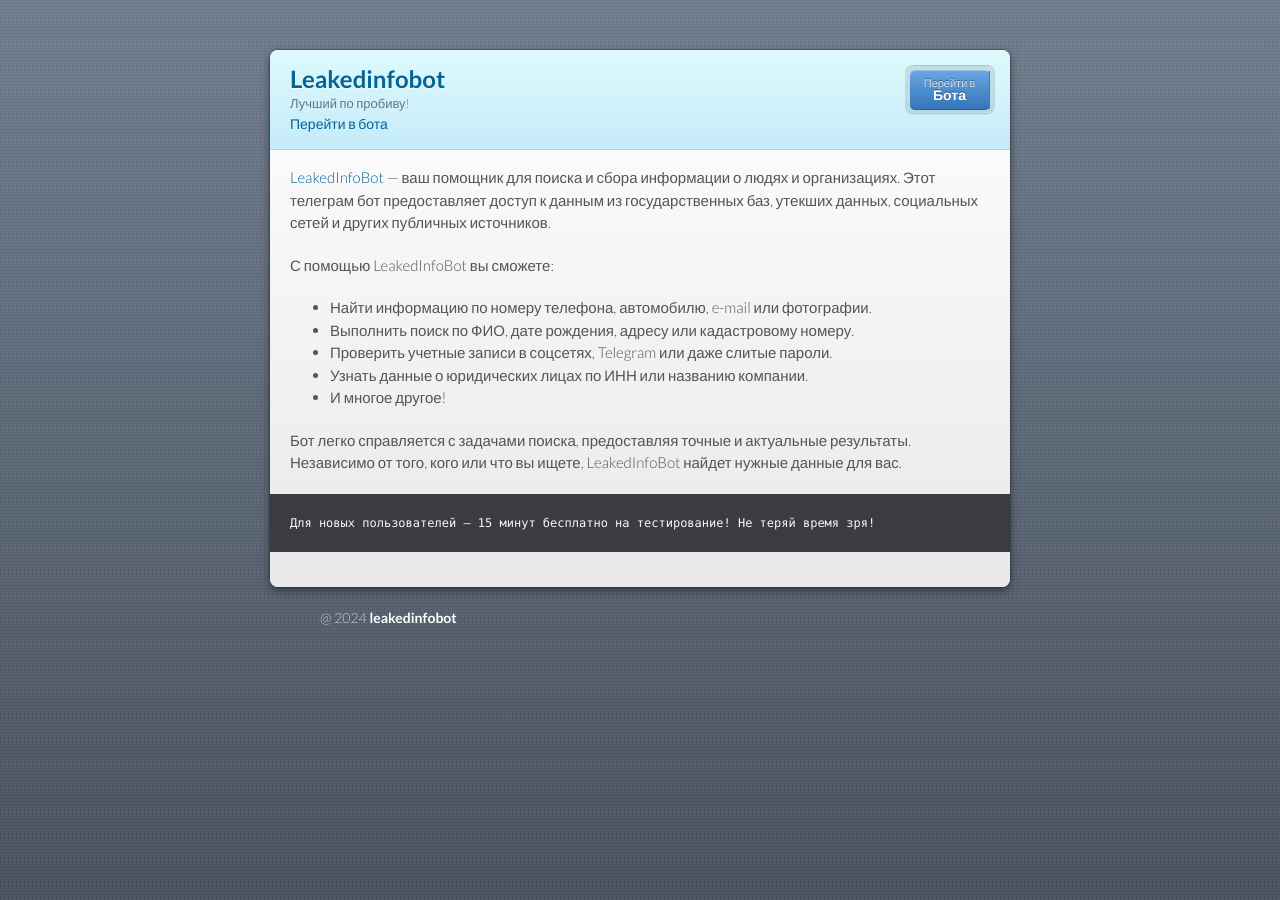
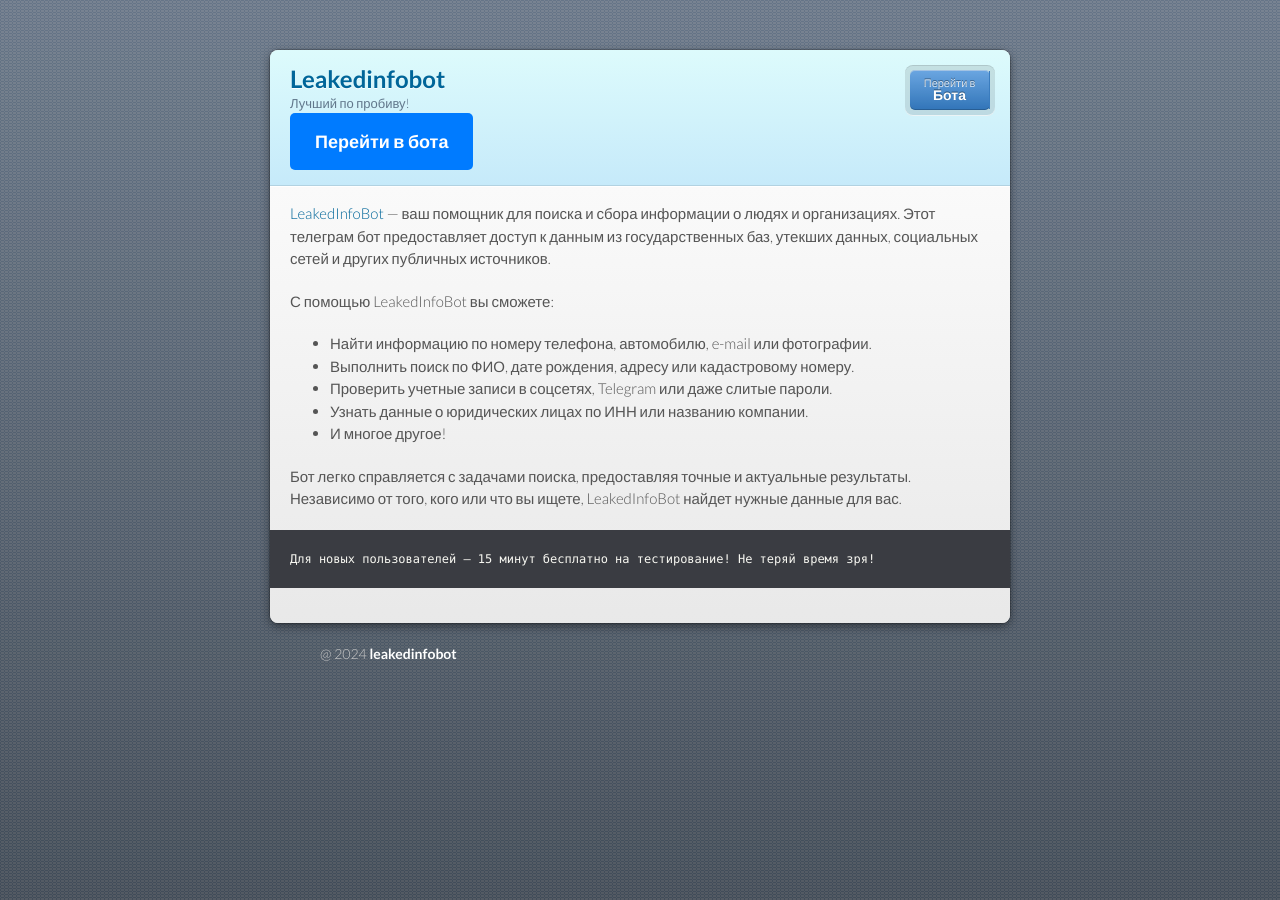
Before and after one commit to leakedinfobot/leakedinfobot.github.io, a Jekyll site: the page built from index.md, in a window 1280 px wide. Built offline with Jekyll 4.4.1, drawn with Linux system fonts in a browser that asks for light colours.

Commit message:
Update style.scss

```diff
--- a/assets/css/style.scss
+++ b/assets/css/style.scss
@@ -1,4 +1,31 @@
 ---
 ---
+.blue-button {
+    display: inline-block;
+    padding: 15px 25px;
+    font-size: 18px;
+    font-weight: bold;
+    text-align: center;
+    color: #ffffff;
+    background-color: #007bff;
+    border: none;
+    border-radius: 5px;
+    text-decoration: none;
+    cursor: pointer;
+    transition: background-color 0.3s ease;
+}
+
+.blue-button:hover {
+    background-color: #0056b3;
+}
+
+@media (max-width: 768px) {
+    .blue-button {
+        padding: 12px 20px;
+        font-size: 16px;
+        width: 100%;
+        box-sizing: border-box;
+    }
+}
 
 @import "jekyll-theme-modernist";
```
